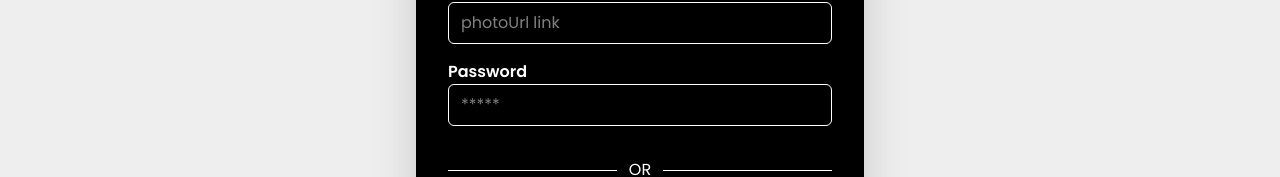
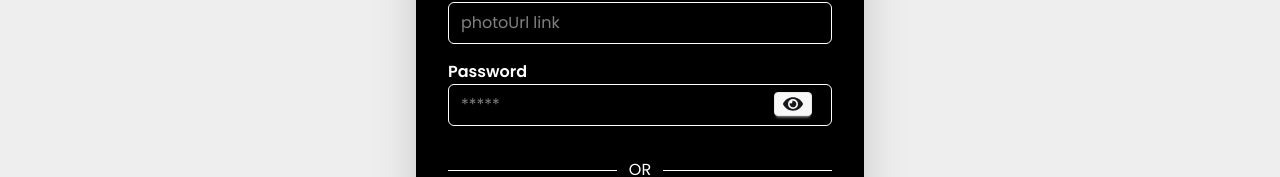
Before and after one commit to XxShirojiguexX/Smart_Subscription, a React (Vite) app: page /auth/register in a window 1280 px wide. Shown: the part 418-595 px from the top of the page. Built offline with nearby package versions, Linux system fonts and the light colour scheme; no server answers.

Commit message:
create registration sectio password filed toggle show hide button

```diff
--- a/src/components/Login/Login.jsx
+++ b/src/components/Login/Login.jsx
@@ -7,16 +7,16 @@ const Login = () => {
   const { signInUser } = use(AuthContext);
   const location = useLocation();
   const navigate = useNavigate();
-  console.log(location);
+  // console.log(location);
   const handleLogin = (event) => {
     event.preventDefault();
     const email = event.target.email.value;
     const password = event.target.password.value;
-    console.log({ email, password });
+    // console.log({ email, password });
     signInUser(email, password)
       .then((result) => {
         const user = result.user;
-        console.log(user);
+        // console.log(user);
         navigate(`${location.state ? location.state : "/"}`);
         alert(" user login successfully");
         //   setUser(user);
--- a/src/components/NavBar/NavBar.jsx
+++ b/src/components/NavBar/NavBar.jsx
@@ -7,14 +7,14 @@ const NavBar = () => {
   const { user, signOutUser } = use(AuthContext);
 
   const handleLogOut = () => {
-    console.log("user trying to logOut");
+    // console.log("user trying to logOut");
     signOutUser()
       .then(() => {
         alert("Sign-out successful");
       })
       .catch((error) => {
         // An error happened.
-        console.log(error);
+        // console.log(error);
       });
   };
   return (
--- a/src/components/Register/Register.jsx
+++ b/src/components/Register/Register.jsx
@@ -1,9 +1,11 @@
-import React, { use } from "react";
+import React, { use, useState } from "react";
 import { NavLink, useNavigate } from "react-router";
 import { AuthContext } from "../../provider/AuthProvider";
+import { FaEye, FaEyeSlash } from "react-icons/fa";
 
 const Register = () => {
   const { createUser, setUser, updateUser } = use(AuthContext);
+  const [showPassword, setShowPassword] = useState(false);
   const navigate = useNavigate();
   const handleRegister = (event) => {
     event.preventDefault();
@@ -11,7 +13,20 @@ const Register = () => {
     const email = event.target.email.value;
     const photoUrl = event.target.photoUrl.value;
     const password = event.target.password.value;
-    console.log({ name, email, photoUrl, password });
+
+    if (password.length < 6) {
+      alert("password must be equal or greater than 6");
+      return;
+    }
+    if (!/[a-z]/.test(password)) {
+      alert("password must be contain at least one lower case letter");
+      return;
+    }
+    if (!/[A-Z]/.test(password)) {
+      alert("password must be contain at least one UpperCase  letter");
+      return;
+    }
+    // console.log({ name, email, photoUrl, password });
     createUser(email, password)
       .then((result) => {
         const user = result.user;
@@ -22,7 +37,7 @@ const Register = () => {
             navigate("/");
           })
           .catch((error) => {
-            console.log(error);
+            // console.log(error);
             setUser(user);
           });
       })
@@ -91,8 +106,9 @@ const Register = () => {
                 Password
               </label>
 
+              <div className="relative">
                 <input
-                type="password"
+                  type={showPassword ? "text" : "password"}
                   name="password"
                   id="password"
                   placeholder="*****"
@@ -100,6 +116,19 @@ const Register = () => {
                  dark:bg-gray-50 dark:text-gray-800 focus:dark:border-violet-600"
                   required
                 />
+                <button
+                  onClick={() => {
+                    setShowPassword(!showPassword);
+                  }}
+                  className="btn btn-xs absolute top-2 right-5"
+                >
+                  {showPassword ? (
+                    <FaEyeSlash size={20} />
+                  ) : (
+                    <FaEye size={20} />
+                  )}
+                </button>
+              </div>
             </div>
           </div>
 
--- a/src/provider/AuthProvider.jsx
+++ b/src/provider/AuthProvider.jsx
@@ -16,7 +16,7 @@ const AuthProvider = ({ children }) => {
   const [user, setUser] = useState(null);
   const [loading, setLoading] = useState(true);
 
-  console.log(loading, user);
+  // console.log(loading, user);
   const createUser = (email, password) => {
     setLoading(true);
     return createUserWithEmailAndPassword(auth, email, password);
--- a/src/provider/PrivateRoute.jsx
+++ b/src/provider/PrivateRoute.jsx
@@ -11,7 +11,7 @@ const PrivateRoute = ({ children }) => {
   //   return <span className="loading loading-bars loading-xl"></span>;
   // }
   const location = useLocation();
-  console.log(location);
+  // console.log(location);
 
   if (loading) {
     return <Loading></Loading>;
```
Lines whose indentation alone changed are shown as unchanged.
